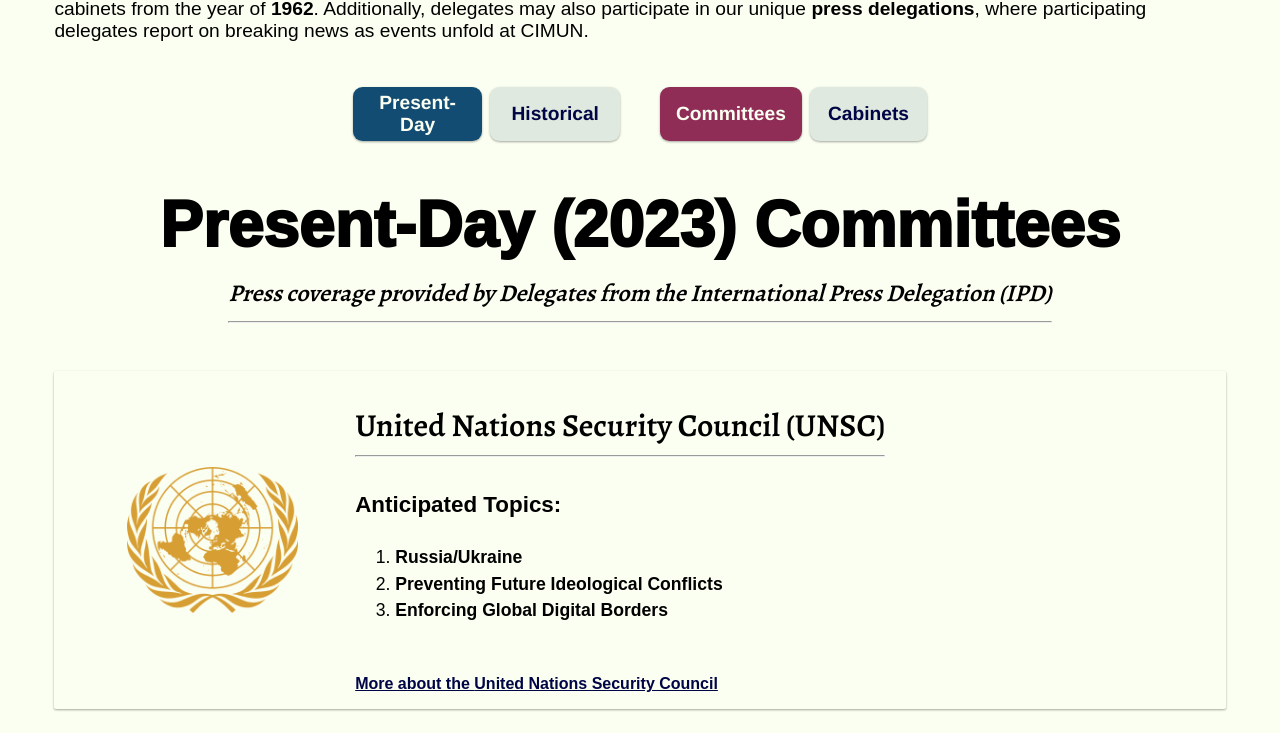
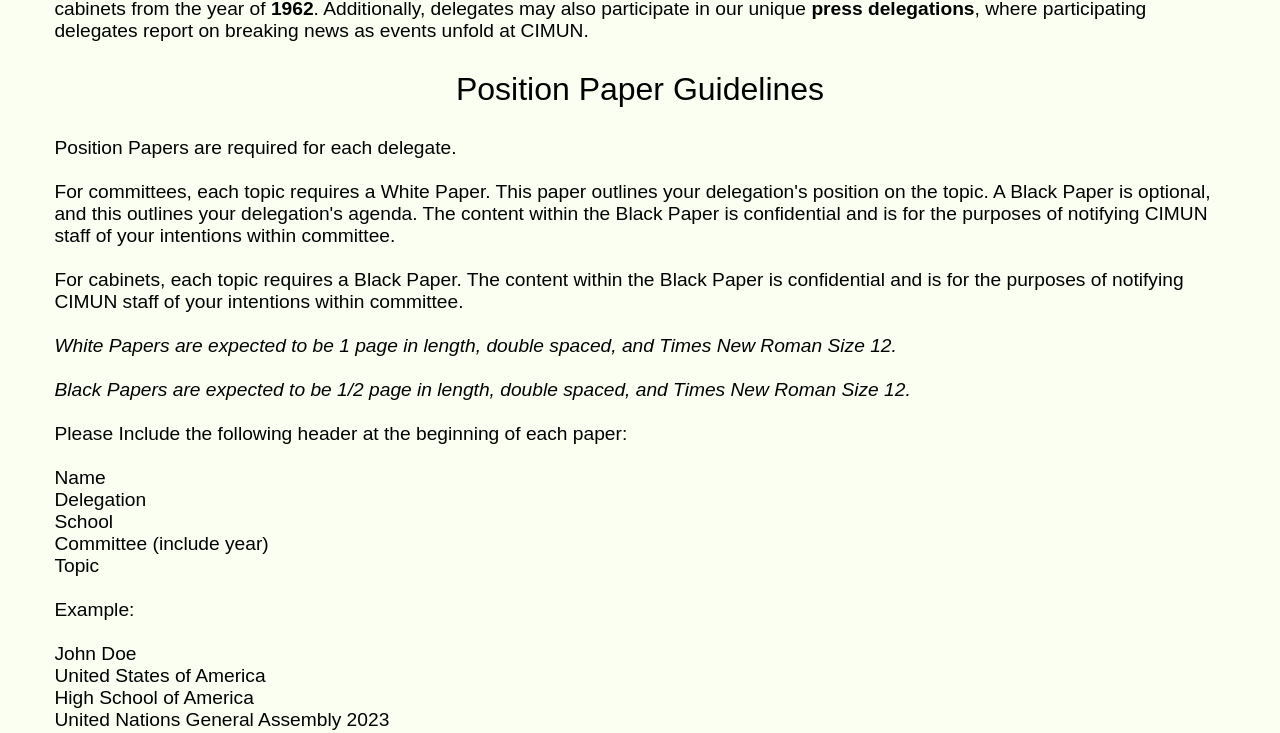
Before and after one commit to Model-UN/cimun-web, a Next.js app: page /committees in a window 1280 px wide. Shown: the part 918-1651 px from the top of the page. Built offline with nearby package versions, Linux system fonts and the light colour scheme.

Commit message:
Added some text to the committees page and fixed ol tag being inside a p tag

```diff
--- a/app/components/CommitteeCard.tsx
+++ b/app/components/CommitteeCard.tsx
@@ -10,20 +10,22 @@ type CommitteeCardProps = {
 };
 
 export const CommitteeCard = (props: CommitteeCardProps) => {
-  const topics = props.committee.Topics?.map((topic) => {
+  const topics = props.committee.Topics?.map((topic, index) => {
     if (topic.Title.includes(":")) {
       const titleItems = topic.Title.split(":");
       const title = titleItems[0];
       const subtitle = titleItems.slice(1).join("");
 
       return (
-        <li>
-          <strong>{title}</strong>: {subtitle}
+        <li key={index}>
+          <Body size="1.1rem" line={1.5}>
+            <strong>{title}</strong>: {subtitle}
+          </Body>
         </li>
       );
     }
     return (
-      <li>
+      <li key={index}>
         <strong>{topic.Title}</strong>
       </li>
     );
@@ -31,15 +33,7 @@ export const CommitteeCard = (props: CommitteeCardProps) => {
 
   const topicList =
     // @ts-ignore
-    props.committee.Topics.length > 0 ? (
-      <ol>
-        <Body size="1.1rem" line={1.5}>
-          {topics}
-        </Body>
-      </ol>
-    ) : (
-      <></>
-    );
+    props.committee.Topics.length > 0 ? <ol>{topics}</ol> : <></>;
 
   const link = props.committee.Site ? (
     <Body
--- a/pages/committees/index.tsx
+++ b/pages/committees/index.tsx
@@ -2,7 +2,7 @@ import React from "react";
 import Head from "next/head";
 import { Wrapper } from "../../styles/containers";
 import Jumbotron from "../../components/jumbotron";
-import { Body } from "../../styles/typography";
+import { Body, SubTitle } from "../../styles/typography";
 import { InformationalWrapper } from "../../app/components/elements";
 import CommitteeDisplay from "../../app/components/CommitteeDisplay";
 
@@ -44,8 +44,56 @@ const Committees = () => {
           Additionally, delegates may also participate in our unique{" "}
           <strong>press delegations</strong>, where participating delegates
           report on breaking news as events unfold at CIMUN.
+        </Body>
+        <SubTitle margins="10px 0" align="left" self="center" weight={500}>
+          Position Paper Guidelines
+        </SubTitle>
+        <Body align="left" self="center" weight={500}>
+          Position Papers are required for each delegate.
           <br />
           <br />
+          For committees, each topic requires a White Paper. This paper outlines
+          your delegation's position on the topic. A Black Paper is optional,
+          and this outlines your delegation's agenda. The content within the
+          Black Paper is confidential and is for the purposes of notifying CIMUN
+          staff of your intentions within committee.
+          <br />
+          <br />
+          For cabinets, each topic requires a Black Paper. The content within
+          the Black Paper is confidential and is for the purposes of notifying
+          CIMUN staff of your intentions within committee.
+          <br />
+          <br />
+          <i>
+            White Papers are expected to be 1 page in length, double spaced, and
+            Times New Roman Size 12.
+          </i>
+          <br />
+          <br />
+          <i>
+            Black Papers are expected to be 1/2 page in length, double spaced,
+            and Times New Roman Size 12.
+          </i>
+          <br />
+          <br /> Please Include the following header at the beginning of each
+          paper:
+          <br />
+          <br /> Name
+          <br /> Delegation
+          <br /> School
+          <br /> Committee (include year)
+          <br /> Topic
+          <br />
+          <br /> Example:
+          <br />
+          <br /> John Doe
+          <br /> United States of America
+          <br /> High School of America
+          <br /> United Nations General Assembly 2023
+          <br /> Promotion of Beneficial AI
+        </Body>
+        <Body align="left" weight={500} size="1rem">
+          Upload will be available soon.
         </Body>
         <CommitteeDisplay />
       </InformationalWrapper>
```
